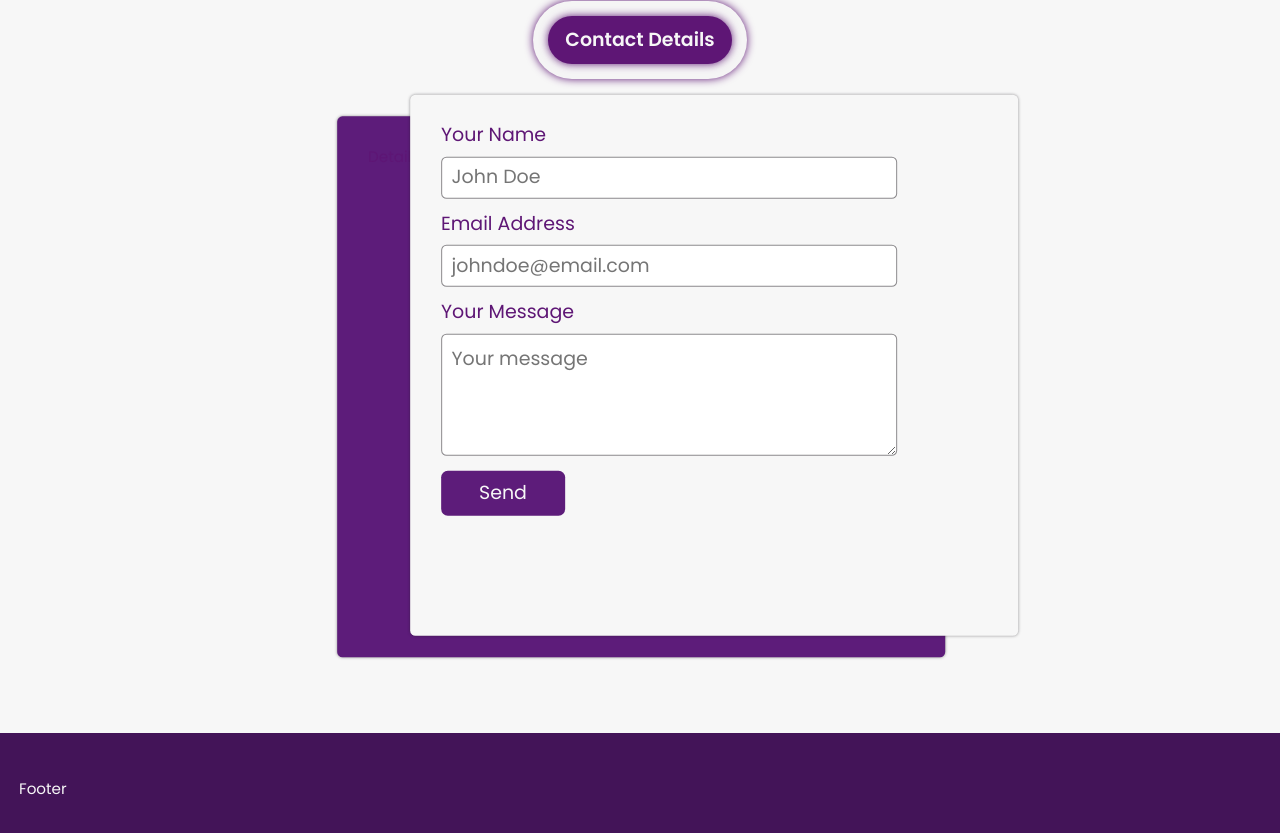
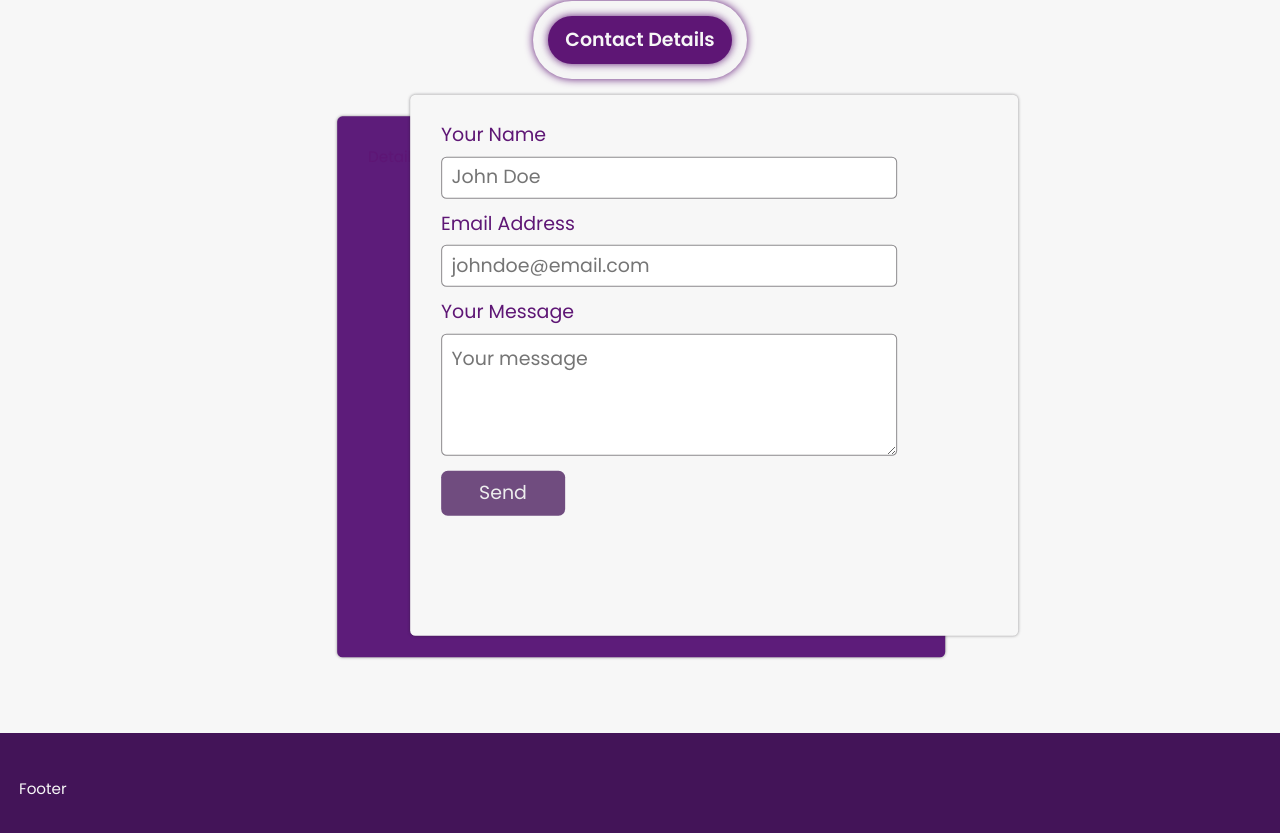
Before and after one commit to sarathme/my_portfolio, a React (Vite) app: page / in a window 1280 px wide. Shown: the part 3538-4371 px from the top of the page. Built offline with nearby package versions, Linux system fonts and the light colour scheme.

Commit message:
<Patch> Change button disable condition

```diff
--- a/src/ui/Form.jsx
+++ b/src/ui/Form.jsx
@@ -104,7 +104,13 @@ function Form() {
           value={formik.values.message}
         />
       </InputGroup>
-      <button type="submit" disabled={!formik.isValid || isSending}>
+      <button
+        type="submit"
+        disabled={
+          !formik.isValid ||
+          isSending ||
+          !(formik.values.name && formik.values.email && formik.values.message)
+        }>
         {isSending ? <Spinner /> : "Send"}
       </button>
     </form>
```
